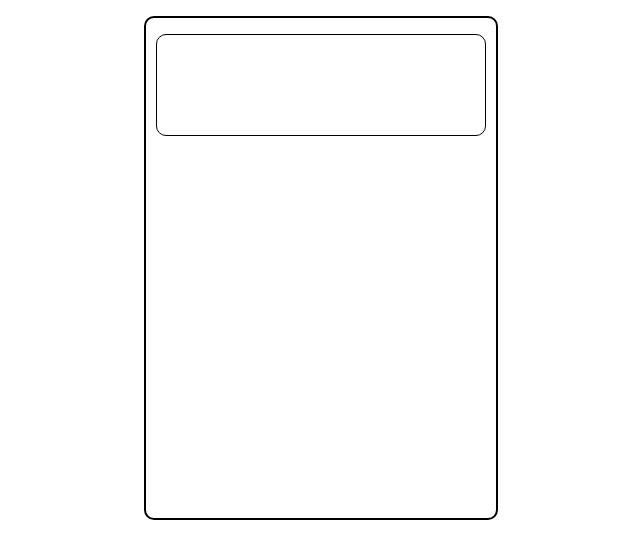
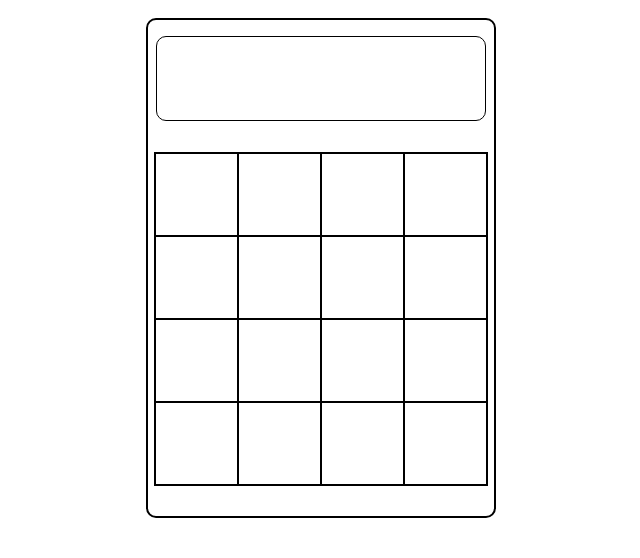
Before and after one commit to ecruzreal/simple-calculator, a plain HTML site: page index.html in a window 1280 px wide. Shown: the whole page, without its empty margins (319-959 px from the left). Drawn offline with Linux system fonts and the light colour scheme.

Commit message:
Added the grid for the number pad using JS and some styling

```diff
--- a/calculator.js
+++ b/calculator.js
@@ -0,0 +1,13 @@
+const inner_container = document.querySelector('.inner-container')
+
+function buildGrid(){
+    for (let i = 1; i <= 16; i++){
+        const cell = document.createElement('div')
+        cell.classList.add('cell')
+        cell.style.width = '83px';
+        cell.style.height = '83px';
+        inner_container.appendChild(cell)
+    }
+}
+
+buildGrid()
--- a/index.html
+++ b/index.html
@@ -1,6 +1,7 @@
 <!DOCTYPE html>
 <html lang="en">
 <head>
+    <script src="calculator.js" defer></script>
     <link rel="stylesheet" href="style.css">
     <meta charset="UTF-8">
     <meta name="viewport" content="width=device-width, initial-scale=1.0">
--- a/style.css
+++ b/style.css
@@ -1,3 +1,7 @@
+* {
+    box-sizing: border-box;
+}
+
 body{
     font-family: Arial, Helvetica, sans-serif;
     display: flex;
@@ -7,10 +11,12 @@ body{
 
 #calculator-body{
     display: flex;
+    flex-direction: column;
     height: 500px;
     width: 350px;
     border: solid 2px black;
     border-radius: 10px;
+    align-items: center;
 }
 
 .container{
@@ -21,11 +27,30 @@ body{
     width: 370px;
 }
 
+.inner-container{
+    display: flex;
+    flex-wrap: wrap;
+    position: relative;
+    height: 332px;
+    width: 332px;
+    justify-content: center;
+    align-items: center;
+    outline: solid 1px black;
+}
+
 #display{
-    height: 100px;
-    width: 354px;
+    height: 85px;
+    width: 330px;
     border: solid 1px black;
     border-radius: 10px;
     margin: 10px;
     margin-top: 16px;
+    margin-bottom: 32px;
 }
+
+.cell{
+    border: solid 1px black;
+    flex-grow: 1;
+    padding: 0;
+    margin: 0;
+}
```
